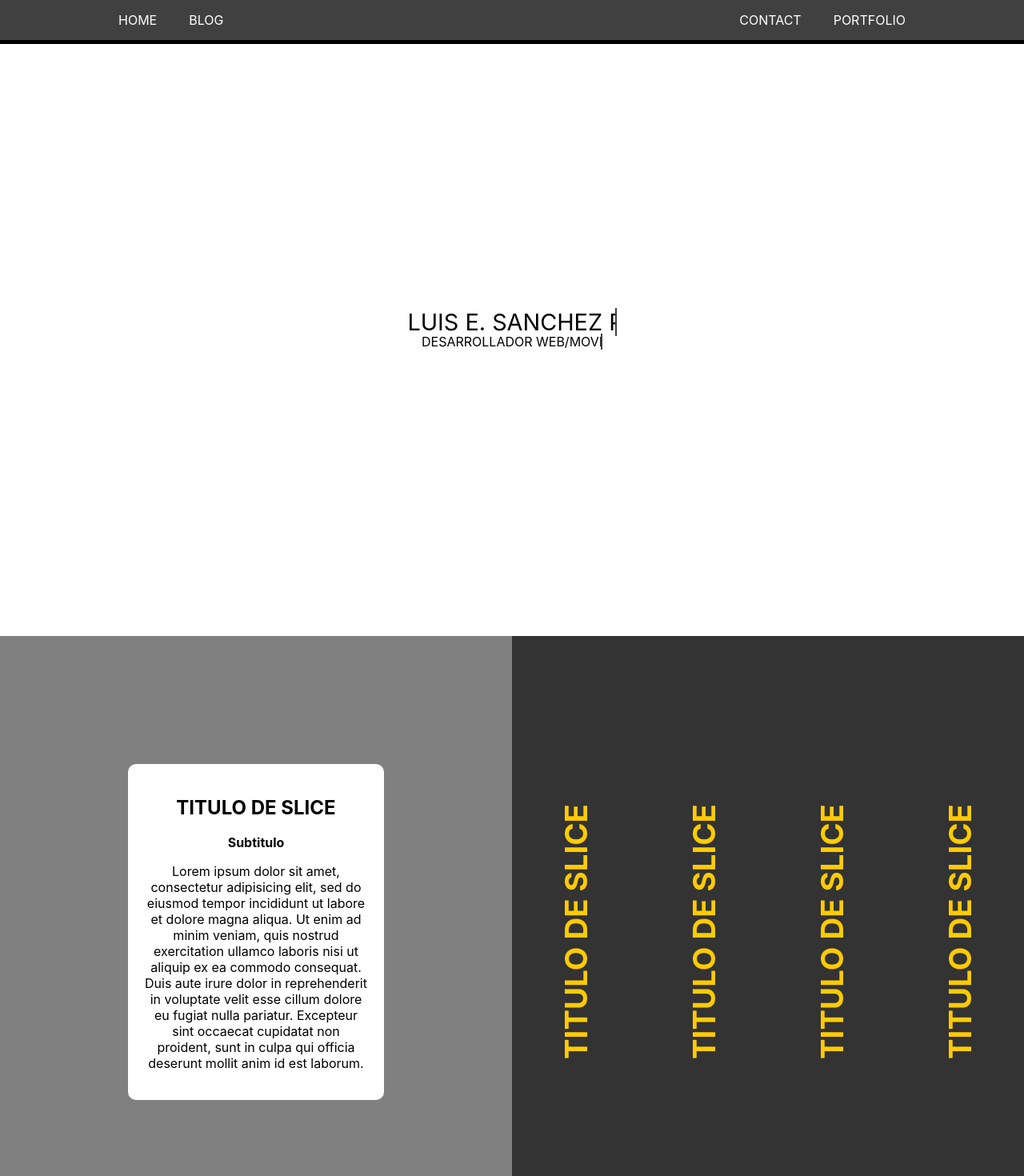
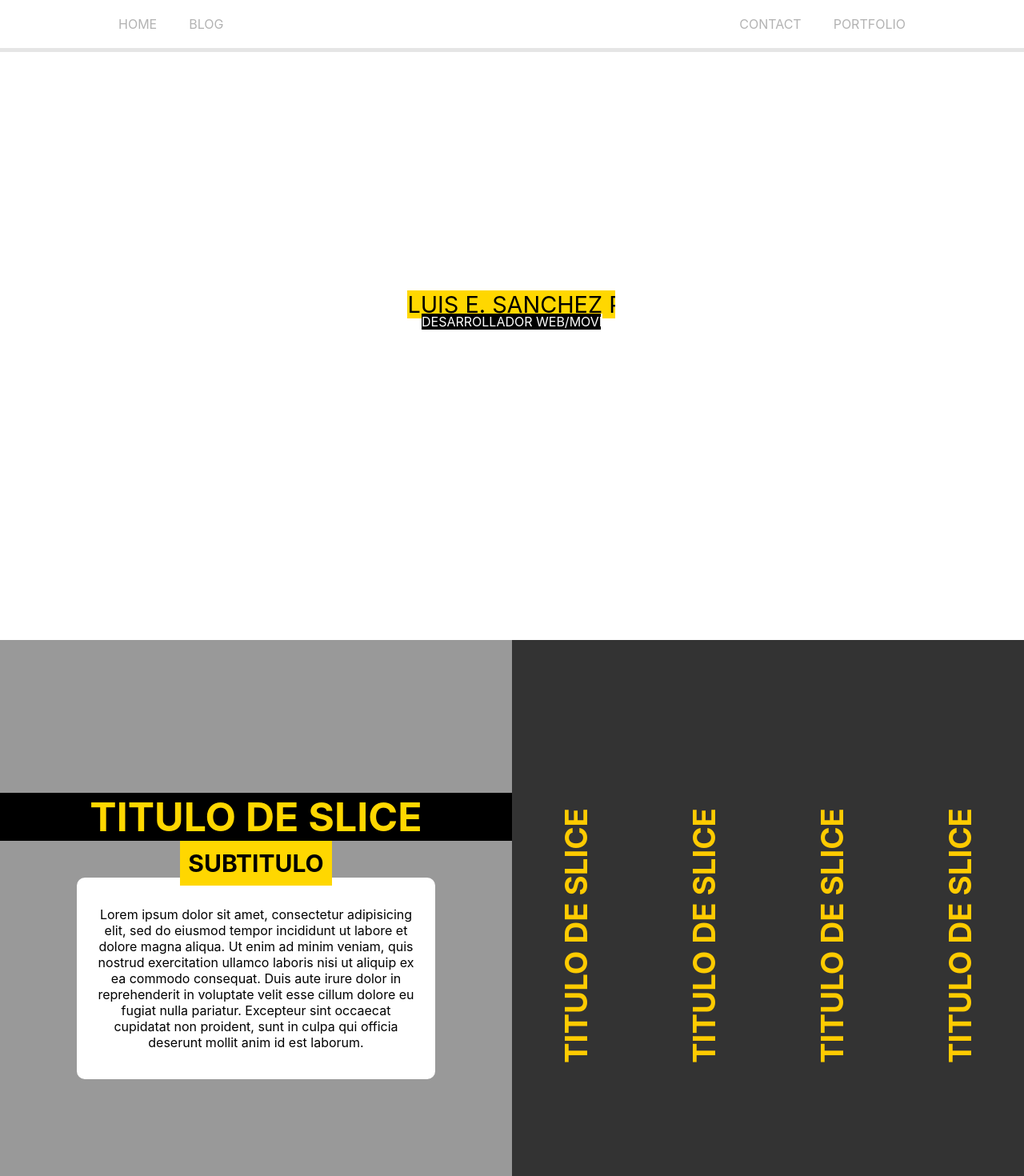
Before and after one commit to lesanpi/lesanpi.com, a React (Create React App) app in the folder lesanpi.com/: page / in a window 1280 px wide. Shown: the top 1470 px of the page at 80% size. Built offline with nearby package versions, Linux system fonts and the light colour scheme.

Commit message:
Agregando estilos a typing, nav y skills

```diff
--- a/lesanpi.com/src/App.js
+++ b/lesanpi.com/src/App.js
@@ -10,9 +10,8 @@ function App() {
   return (
     <div className="App">
       <Nav />
-      <Section>
-        <Message />
-      </Section>
+      <Message />
+
 
 
       <SkillsSection>
--- a/lesanpi.com/src/message/components/message.css
+++ b/lesanpi.com/src/message/components/message.css
@@ -1,11 +1,10 @@
 .messageSection{
 	width: 100%;
-	height: 100%;
+	height: calc(100vh);
 	background: white;
 	display: flex;
 	justify-content: center;
 	flex-direction: column;
-	border-bottom: 5px solid black;
 	margin: 0;
 	padding: 0;
 }
@@ -20,7 +19,7 @@
 	top: 50%;
 	width: 24em;
 	margin: 0 auto;
-	border-right: 2px solid rgba(0,0,0,0.75);
+	border-right: 2px solid rgba(255,255,255,0.75);
 	font-size: 180%;
 	text-transform: uppercase;
 	text-align: center;
@@ -32,10 +31,14 @@
 .anim-typewriter{
 	animation: typewriter 2s steps(20) 1s 1 normal both,
 	blinkTextCursor 500ms steps(20) infinite normal;
+	color: black;
+	background: gold;
 }
 .anim-typewriter-description{
 	animation: typewriterDescription 2s steps(20) 1s 1 normal both,
 	blinkTextCursor 500ms steps(20) infinite normal;
+	color: white;
+	background: black;
 }
 
 @keyframes typewriter{
@@ -56,7 +59,7 @@
 }
 @keyframes blinkTextCursor{
 	from{
-		border-right-color: rgba(0,0,0,0.75);
+		border-right-color: rgba(255,255,255,1);
 	}
 	to{
 		border-right-color: transparent;
--- a/lesanpi.com/src/message/components/message.js
+++ b/lesanpi.com/src/message/components/message.js
@@ -1,5 +1,5 @@
 import React from 'react';
-import './message.css'
+import './message.css';
 function Message(props) {
 	return(
 
--- a/lesanpi.com/src/message/components/typing.js
+++ b/lesanpi.com/src/message/components/typing.js
@@ -12,7 +12,7 @@ function Typing(props) {
 	else return(
 
 		<p className="line anim-typewriter" style={{fontSize: props.size +'%',
-													top: 50 + 'px'}}>
+													top: 53 + 'px'}}>
 			{props.text}
 		</p>
 
--- a/lesanpi.com/src/message/containers/message.js
+++ b/lesanpi.com/src/message/containers/message.js
@@ -10,6 +10,7 @@ class MessageSection extends Component {
 			<MessageComponent>
 				<Typing text="Luis E. Sanchez P."
 					size={180}
+
 				/>
 				<Typing text="Desarrollador Web/Movil"
 					size={100}
--- a/lesanpi.com/src/nav/components/nav.css
+++ b/lesanpi.com/src/nav/components/nav.css
@@ -1,14 +1,48 @@
 .mainMenu{
 	width: 100%;
-	position: relative;
-	height: 50px;
-	background: rgba(0,0,0,.75);
-	border-bottom: 5px solid black;
+	position: fixed;
+	display: block;
+	z-index: 500;
+	height: 60px;
+	background: #fff;
+	border-bottom: 5px solid rgba(0,0,0,.1);
+
+}
+.bottomBar{
+	position: fixed;
+	width: 100%;
+	height: 60px;
+	z-index: 500;
+	bottom: 0px;
+	background: #fff;
+
+
+}
+.leftBar{
+	position: fixed;
+	width: 30px;
+	height: 100%;
+	z-index: 501;
+	left: 0px;
+	background: #fff;
+
+
+}
+.rightBar{
+	position: fixed;
+	width: 30px;
+	height: 100%;
+	z-index: 500;
+	right: 0px;
+	background: #fff;
+
 }
 .innerMainMenu{
 	margin: 0 auto;
 	padding: 0;
 	width: 80vw;
+	height: 100%;
+
 
 }
 .innerMainMenu ul{
@@ -16,11 +50,13 @@
 	padding: 0;
 	list-style: none;
 	text-align: right;
+	height: 100%;
 }
 .innerMainMenu ul li{
 	float: none;
 	display: inline-block;
 	font-size: 20px;
+	height: 100%;
 }
 .innerMainMenu ul li:nth-child(1){
 	float: left;
@@ -30,12 +66,15 @@
 }
 .innerMainMenu ul li a{
 	display: inline-block;
-	color: white;
+	color: rgba(0,0,0,0.3);
 	font-size: 1rem;
 	text-transform: uppercase;
 	text-decoration: none;
 	display: block;
-	padding: 15px 20px;
+	padding: 0px 20px;
+	height: 100%;
+	display: flex;
+	align-items: center;
 }
 
 /*#282c34;*/
--- a/lesanpi.com/src/nav/components/nav.js
+++ b/lesanpi.com/src/nav/components/nav.js
@@ -1,7 +1,9 @@
 import React from 'react';
-import './nav.css'
+import './nav.css';
+
 function Nav(props) {
 	return(
+		<div>
 		<div className="mainMenu">
 			<div className="innerMainMenu">
 				<ul>
@@ -12,7 +14,19 @@ function Nav(props) {
 				</ul>
 			</div>
 		</div>
+		</div>
 	)
 }
 
 export default Nav;
+
+/*<div className="bottomBar">
+
+		</div>
+		<div className="leftBar">
+
+		</div>
+		<div className="rightBar">
+
+		</div>
+		*/
--- a/lesanpi.com/src/section/components/slice.css
+++ b/lesanpi.com/src/section/components/slice.css
@@ -1,5 +1,5 @@
 .slice {
-    transition: 0.3s;
+    transition: 0;
     position: relative;
     background-color: #333;
     background-size: cover;
@@ -18,16 +18,32 @@
     float: left;
     width: 50%;
     height: 100%;
-    background: gray;
+    background: #999;
     display: flex;
     justify-content: center;
     align-items: center;
+}
+.sliceActive h2{
+	text-transform: uppercase;
+	color: gold;
+	margin: 0;
+	margin-bottom: 10px;
+	font-size: 50px;
+	padding: 0;
+	background: black;
+}
+.sliceActive b{
+	text-transform: uppercase;
+	color: black;
+	font-size: 30px;
+	padding: 10px;
+	background: gold;
 }
 .sliceContent{
 	background: white;
 	padding: 20px;
 	border-radius: 10px;
-	margin: 0px 25%;
+	margin: 0px 15%;
 }
 .sliceContent h2{
 	text-transform: uppercase;
--- a/lesanpi.com/src/section/components/slice.js
+++ b/lesanpi.com/src/section/components/slice.js
@@ -4,10 +4,10 @@ function Slice(props) {
 	if(props.active){
 		return(
 			<div className="sliceActive">
-				<div id="v1_content" class="sliceContent">
+				<div>
 	            	<h2>Titulo de Slice</h2>
-		            <div>
-		                <b>Subtitulo</b>
+	            	<b>Subtitulo</b>
+		            <div className='sliceContent'>
 		                <p>Lorem ipsum dolor sit amet, consectetur adipisicing elit, sed do eiusmod
 tempor incididunt ut labore et dolore magna aliqua. Ut enim ad minim veniam,
 quis nostrud exercitation ullamco laboris nisi ut aliquip ex ea commodo
```
